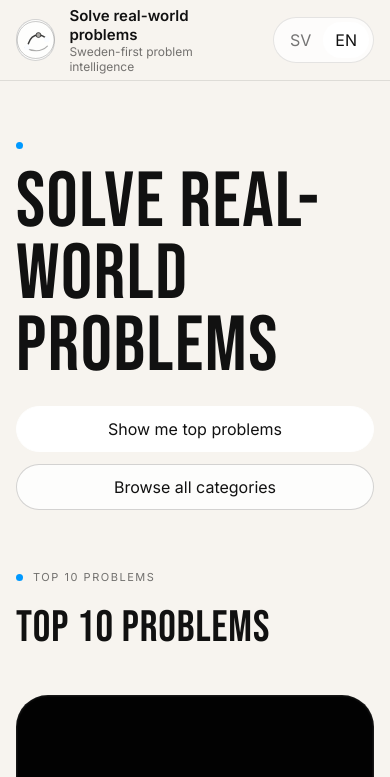
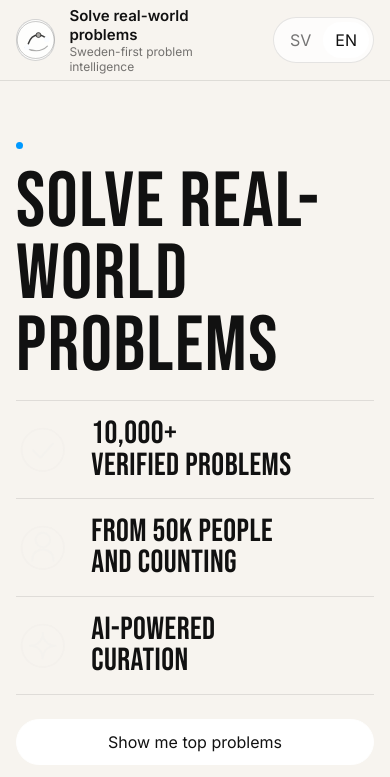
Before and after one commit to mpendyala3/fix-my-itch-sweden, a Next.js app: page / in a window 390 px wide. Shown: the top 777 px of the page. Built offline with nearby package versions, Linux system fonts and the light colour scheme.

Commit message:
feat: add hero proof rows

```diff
--- a/app/ClientHome.tsx
+++ b/app/ClientHome.tsx
@@ -29,6 +29,12 @@ type TopProblemCard = {
   question: string;
 };
 
+type HeroSignal = {
+  icon: 'check' | 'person' | 'spark';
+  value: string;
+  label: string;
+};
+
 const copy = {
   sv: {
     brandName: 'Lös verkliga problem',
@@ -43,6 +49,11 @@ const copy = {
     heroEyebrow: '',
     heroTitle: 'Lös verkliga problem',
     heroBody: '',
+    heroSignals: [
+      { icon: 'check', value: '10 000+', label: 'verifierade problem' },
+      { icon: 'person', value: 'från 50k personer', label: 'och växer' },
+      { icon: 'spark', value: 'AI-driven', label: 'kuratering' },
+    ] satisfies readonly HeroSignal[],
     heroPrimary: 'Visa mig top problems',
     heroSecondary: 'Bläddra i alla kategorier',
     proofLabel: 'Vad du tittar på',
@@ -131,6 +142,11 @@ const copy = {
     heroEyebrow: '',
     heroTitle: 'Solve real-world problems',
     heroBody: '',
+    heroSignals: [
+      { icon: 'check', value: '10,000+', label: 'verified problems' },
+      { icon: 'person', value: 'from 50k people', label: 'and counting' },
+      { icon: 'spark', value: 'AI-powered', label: 'curation' },
+    ] satisfies readonly HeroSignal[],
     heroPrimary: 'Show me top problems',
     heroSecondary: 'Browse all categories',
     proofLabel: 'What you are looking at',
@@ -489,6 +505,34 @@ export function HomePage({ routeLabel }: { routeLabel?: string }) {
   }, [current]);
 
   const text = copy[lang];
+  const renderHeroSignalIcon = (icon: HeroSignal['icon']) => {
+    if (icon === 'check') {
+      return (
+        <svg viewBox="0 0 48 48" fill="none" xmlns="http://www.w3.org/2000/svg">
+          <circle cx="24" cy="24" r="19" />
+          <path d="M15.5 24.5L22 31L33 18.5" />
+        </svg>
+      );
+    }
+
+    if (icon === 'person') {
+      return (
+        <svg viewBox="0 0 48 48" fill="none" xmlns="http://www.w3.org/2000/svg">
+          <circle cx="24" cy="17" r="6.5" />
+          <path d="M14.5 35.5C14.5 28.9 18.75 25.5 24 25.5C29.25 25.5 33.5 28.9 33.5 35.5" />
+          <circle cx="24" cy="24" r="19" />
+        </svg>
+      );
+    }
+
+    return (
+      <svg viewBox="0 0 48 48" fill="none" xmlns="http://www.w3.org/2000/svg">
+        <circle cx="24" cy="24" r="19" />
+        <path d="M24 12.5C24 19.25 28.75 24 35.5 24C28.75 24 24 28.75 24 35.5C24 28.75 19.25 24 12.5 24C19.25 24 24 19.25 24 12.5Z" />
+      </svg>
+    );
+  };
+
   const category = categories[current];
   const categoryMeta = category[lang];
   const categoryItems = category.items.map((item) => presentProblem(lang, item[lang]));
@@ -599,6 +643,19 @@ export function HomePage({ routeLabel }: { routeLabel?: string }) {
               </div>
               <h1>{text.heroTitle}</h1>
               <p>{text.heroBody}</p>
+              <div className="hero-signals" aria-label="Hero highlights">
+                {text.heroSignals.map((item) => (
+                  <div className="hero-signal-row" key={`${item.icon}-${item.value}`}>
+                    <div className="hero-signal-icon" aria-hidden="true">
+                      {renderHeroSignalIcon(item.icon)}
+                    </div>
+                    <div className="hero-signal-copy">
+                      <strong>{item.value}</strong>
+                      <span>{item.label}</span>
+                    </div>
+                  </div>
+                ))}
+              </div>
               <div className="hero-actions">
                 <a className="btn primary" href="#top-10-problems">
                   {text.heroPrimary}
--- a/app/globals.css
+++ b/app/globals.css
@@ -338,6 +338,65 @@ nav {
 .hero-copy p {
   font-size: 1.125rem;
   max-width: 38rem;
+}
+
+.hero-signals {
+  margin-top: 1.5rem;
+  max-width: 48rem;
+  border-top: 1px solid var(--line);
+}
+
+.hero-signal-row {
+  display: grid;
+  grid-template-columns: 4.5rem minmax(0, 1fr);
+  gap: 1.25rem;
+  align-items: center;
+  padding: 1.4rem 0;
+  border-bottom: 1px solid var(--line);
+}
+
+.hero-signal-icon {
+  width: 4rem;
+  height: 4rem;
+  display: grid;
+  place-items: center;
+}
+
+.hero-signal-icon svg {
+  width: 100%;
+  height: 100%;
+}
+
+.hero-signal-icon circle,
+.hero-signal-icon path {
+  stroke: rgba(244, 241, 237, 0.96);
+  stroke-width: 1.7;
+  stroke-linecap: round;
+  stroke-linejoin: round;
+}
+
+.hero-signal-copy {
+  display: grid;
+  gap: 0.1rem;
+}
+
+.hero-signal-copy strong,
+.hero-signal-copy span {
+  display: block;
+  margin: 0;
+  font-family: var(--font-display), Impact, sans-serif;
+  font-weight: 400;
+  text-transform: uppercase;
+  letter-spacing: 0.015em;
+  line-height: 0.94;
+}
+
+.hero-signal-copy strong {
+  font-size: clamp(2rem, 5.2vw, 3.8rem);
+}
+
+.hero-signal-copy span {
+  font-size: clamp(2rem, 5.2vw, 3.8rem);
 }
 
 .hero-actions {
@@ -1052,6 +1111,26 @@ footer {
     font-size: 4.875rem;
   }
 
+  .hero-signals {
+    margin-top: 1.125rem;
+  }
+
+  .hero-signal-row {
+    grid-template-columns: 3.75rem minmax(0, 1fr);
+    gap: 0.95rem;
+    padding: 1.1rem 0;
+  }
+
+  .hero-signal-icon {
+    width: 3.35rem;
+    height: 3.35rem;
+  }
+
+  .hero-signal-copy strong,
+  .hero-signal-copy span {
+    font-size: clamp(1.7rem, 8.2vw, 3rem);
+  }
+
   .section-head h2,
   .method-copy h2,
   .mission-card h2,
```
Also changed, not shown: 13 other files (tests, documents, lock files or other folders).
